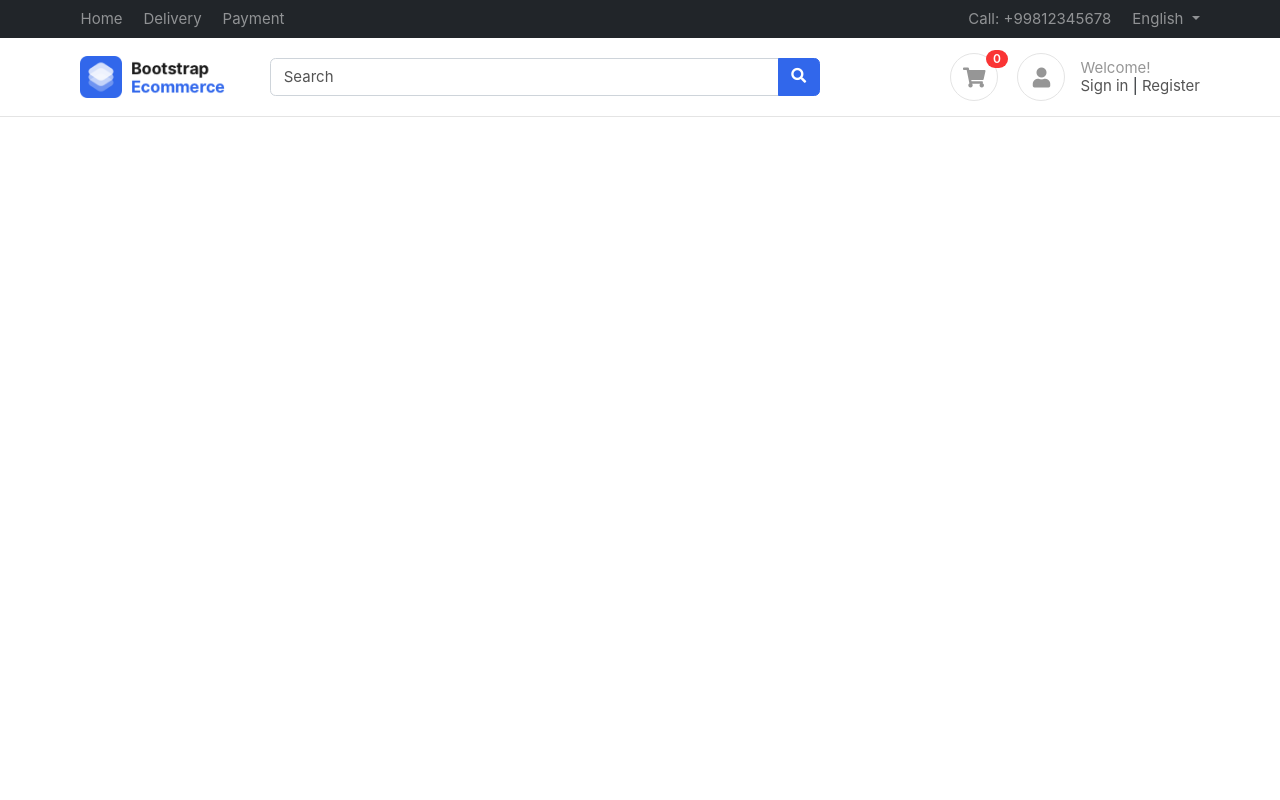
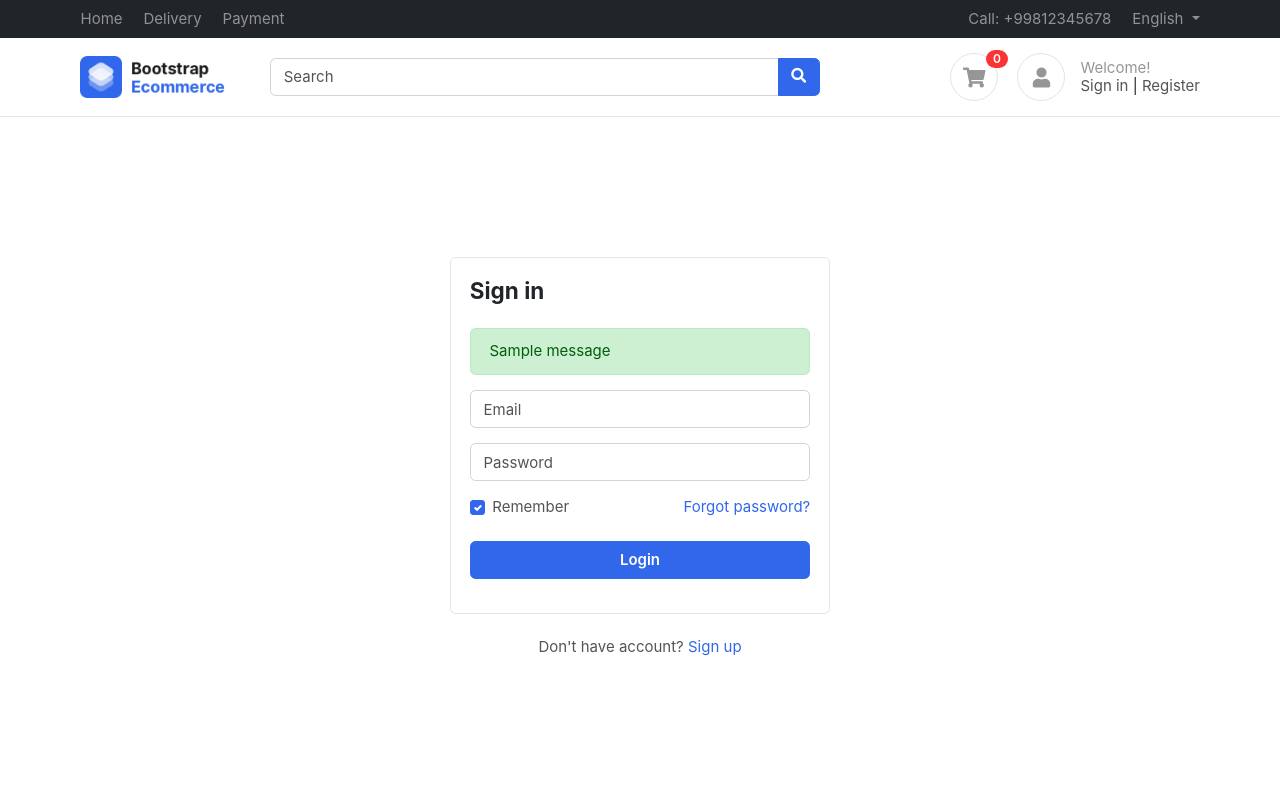
Before and after one commit to Shantonu-Acharjee/Ecommerce-Application-Django, a Django app: page /accounts/login/ in a window 1280 px wide. Run offline with Django 4.2, Linux system fonts and the light colour scheme; tables that the repository leaves empty hold one stand-in row (values such as "Sample post"); one stand-in notice (Sample message) is shown; some libraries are stand-ins or nearby versions; some web fonts are replaced.

Commit message:
email chacker add

```diff
--- a/accounts/urls.py
+++ b/accounts/urls.py
@@ -1,9 +1,10 @@
 from django.urls import path,include
-from accounts.views import login_page
+from accounts.views import login_page, register_page
 
 
 
 
 urlpatterns = [
     path("login/", login_page, name= 'login'),
+    path("register/", register_page, name= 'register'),
 ]
--- a/accounts/views.py
+++ b/accounts/views.py
@@ -1,5 +1,32 @@
-from django.shortcuts import render
+from django.shortcuts import render, redirect
+from django.contrib import messages
+from django.contrib.auth.models import User
+from django.http import HttpResponseRedirect
 
 # Create your views here.
 def login_page(request):
     return render( request, 'accounts/login.html')
+
+
+
+def register_page(request):
+    if request.method == 'POST':
+        first_name = request.POST.get('first_name')
+        last_name = request.POST.get('last_name')
+        email = request.POST.get('email')
+        password = request.POST.get('password')
+
+
+        user_obj = User.objects.filter(username = email)
+        if user_obj.exists():
+            messages.warning(request, 'Email alrady taken.')
+            return HttpResponseRedirect(request.path_info)
+
+
+        user_obj = User.objects.create(first_name = first_name, last_name = last_name, email = email, username = email)
+        user_obj.set_password(password)
+        user_obj.save()
+        messages.warning(request, 'Email has been sent on your mail.')
+        return HttpResponseRedirect(request.path_info)
+
+    return render(request, 'accounts/register.html')
--- a/templates/accounts/login.html
+++ b/templates/accounts/login.html
@@ -1,5 +1,42 @@
-{% extends 'base/base.html' %}
+{% extends "base/base.html" %}
+
 
 {% block start %}
 
+<section class="section-conten padding-y" style="min-height:84vh">
+
+    <!-- ============================ COMPONENT LOGIN   ================================= -->
+        <div class="card mx-auto" style="max-width: 380px; margin-top:100px;">
+          <div class="card-body">
+          <h4 class="card-title mb-4">Sign in</h4>
+          <form method="POST">
+              {% csrf_token %}
+              {% include "base/alert.html" %}
+
+
+          <div class="form-group">
+                 <input name="email" class="form-control" placeholder="Email" type="text">
+              </div> <!-- form-group// -->
+              <div class="form-group">
+                <input name="password" class="form-control" placeholder="Password" type="password">
+              </div> <!-- form-group// -->
+
+              <div class="form-group">
+                  <a href="#" class="float-right">Forgot password?</a>
+                <label class="float-left custom-control custom-checkbox"> <input type="checkbox" class="custom-control-input" checked=""> <div class="custom-control-label"> Remember </div> </label>
+              </div> <!-- form-group form-check .// -->
+              <div class="form-group">
+                  <button type="submit" class="btn btn-primary btn-block"> Login  </button>
+              </div> <!-- form-group// -->
+          </form>
+          </div> <!-- card-body.// -->
+        </div> <!-- card .// -->
+
+         <p class="text-center mt-4">Don't have account? <a href="#">Sign up</a></p>
+         <br><br>
+    <!-- ============================ COMPONENT LOGIN  END.// ================================= -->
+
+
+    </section>
+
 {% endblock start %}
--- a/templates/base/alert.html
+++ b/templates/base/alert.html
@@ -0,0 +1,7 @@
+{% if messages %}
+{% for message in messages %}
+<div class="alert alert-{% if message.tags %}{{ message.tags }}{% endif %}" role="alert">
+    {{message}}
+</div>
+{% endfor %}
+{% endif %}
```
Also changed, not shown: templates/accounts/register.html (added, +47 -0 lines), db.sqlite3.
